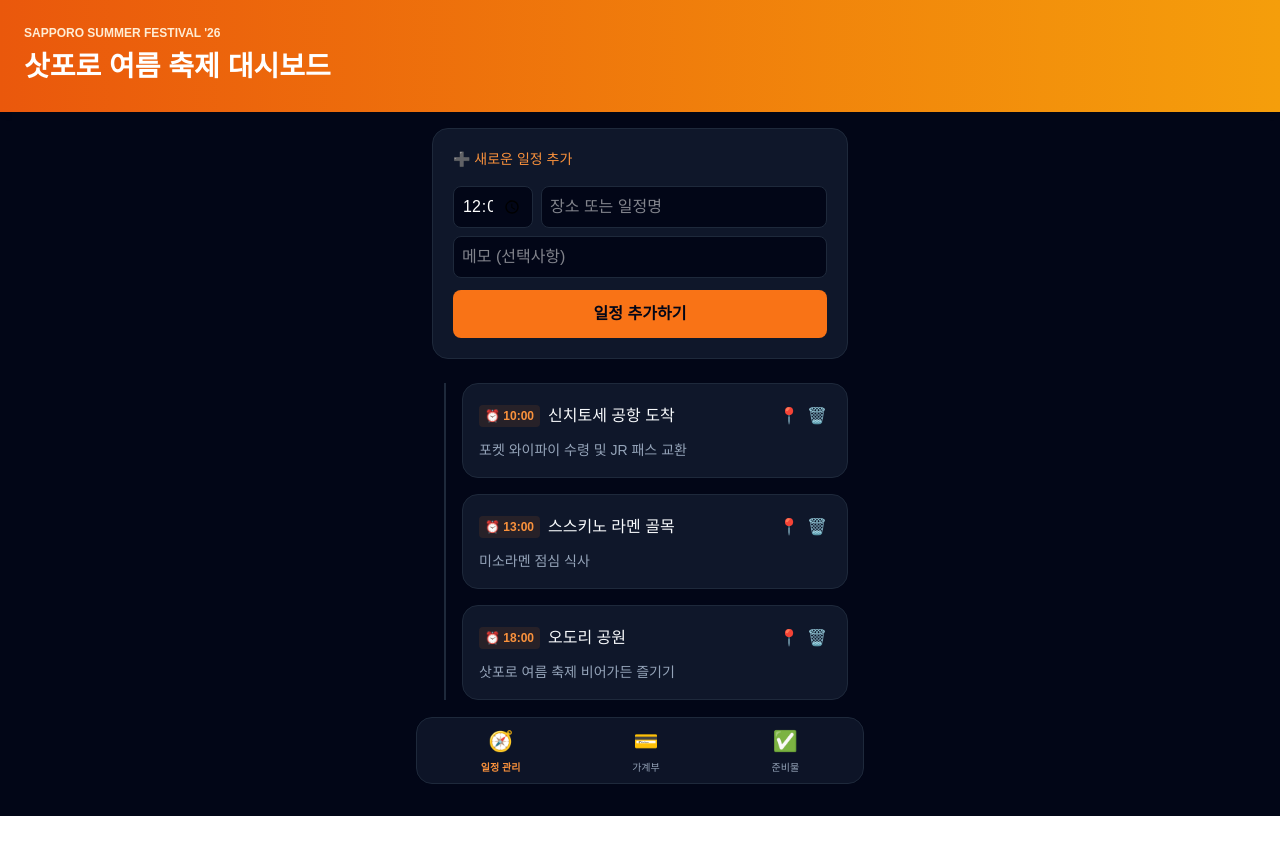
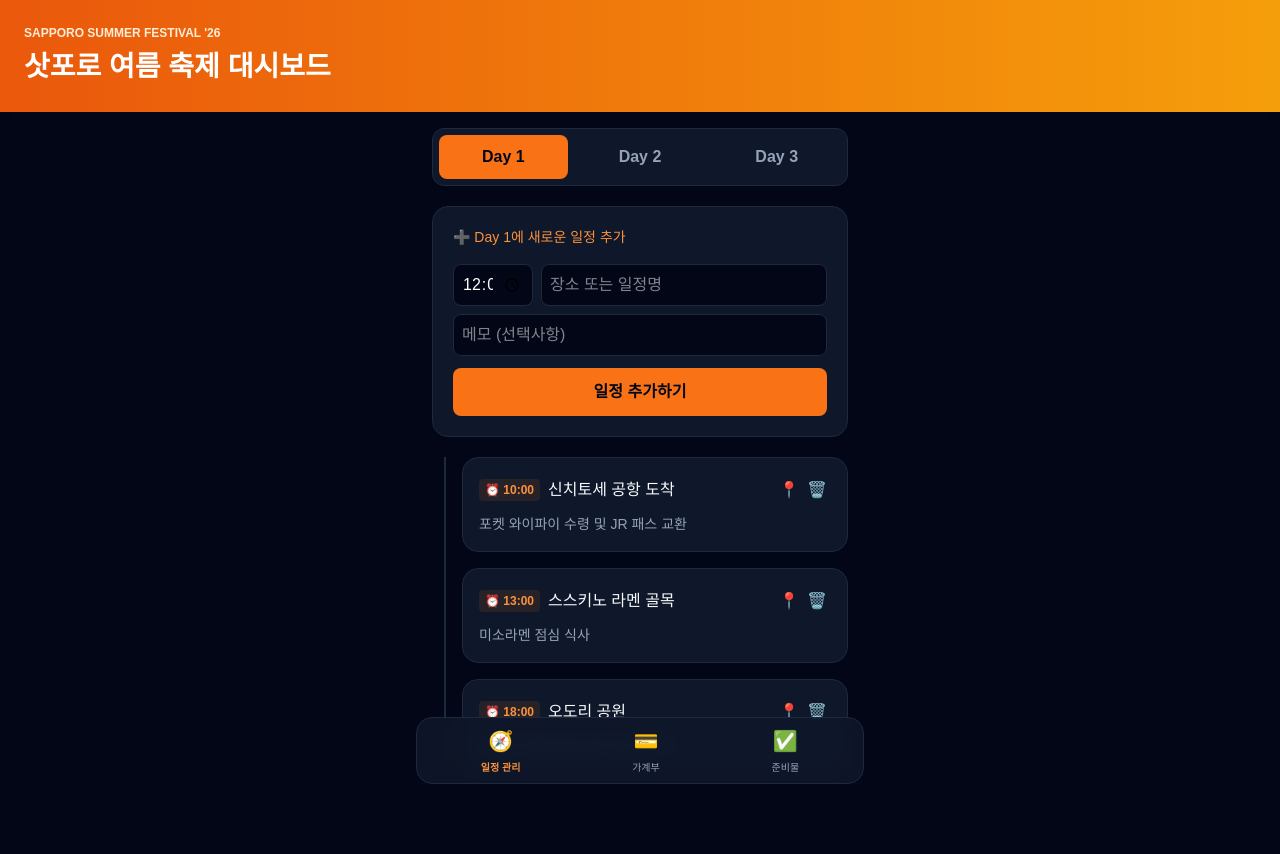
Before and after one commit to hkkim0916-ios/travel-dashboard, a React (Vite) app: page / in a window 1280 px wide. Shown: the top 854 px of the page. Before the commit the page ends 816 px from the top, so only its background shows below. Built offline with nearby package versions, Linux system fonts and the light colour scheme.

Commit message:
Refactor itinerary data structure to include day
Updated itinerary structure to include 'day' property for each item and modified related logic in the component.

```diff
--- a/src/App.jsx
+++ b/src/App.jsx
@@ -1,14 +1,20 @@
 import React, { useState, useEffect } from 'react';
 
 export default function App() {
+  // 메인 메뉴 탭 ('itinerary': 일정 관리, 'expense': 가계부, 'checklist': 준비물)
   const [activeTab, setActiveTab] = useState('itinerary');
+
+  // 일정 내부에서 사용하는 '날짜별 서브 탭' (Day 1, Day 2, Day 3)
+  const [activeDay, setActiveDay] = useState('Day 1');
 
   const [itineraries, setItineraries] = useState(() => {
     const saved = localStorage.getItem('sapporo_itineraries');
     return saved ? JSON.parse(saved) : [
-      { id: 1, time: '10:00', location: '신치토세 공항 도착', memo: '포켓 와이파이 수령 및 JR 패스 교환' },
-      { id: 2, time: '13:00', location: '스스키노 라멘 골목', memo: '미소라멘 점심 식사' },
-      { id: 3, time: '18:00', location: '오도리 공원', memo: '삿포로 여름 축제 비어가든 즐기기' }
+      { id: 1, day: 'Day 1', time: '10:00', location: '신치토세 공항 도착', memo: '포켓 와이파이 수령 및 JR 패스 교환' },
+      { id: 2, day: 'Day 1', time: '13:00', location: '스스키노 라멘 골목', memo: '미소라멘 점심 식사' },
+      { id: 3, day: 'Day 1', time: '18:00', location: '오도리 공원', memo: '삿포로 여름 축제 비어가든 즐기기' },
+      { id: 4, day: 'Day 2', time: '09:00', location: '오타루 이동', memo: 'JR 열차 타고 오타루운하 관광' },
+      { id: 5, day: 'Day 3', time: '11:00', location: '삿포로 맥주 박물관', memo: '맥주 시음 및 역사 투어' }
     ];
   });
 
@@ -29,14 +35,17 @@ export default function App() {
     ];
   });
 
+  // 일정 입력 폼 상태
   const [newLocation, setNewLocation] = useState('');
   const [newTime, setNewTime] = useState('12:00');
   const [newMemo, setNewMemo] = useState('');
 
+  // 가계부 입력 폼 상태
   const [expCategory, setExpCategory] = useState('식비');
   const [expAmount, setExpAmount] = useState('');
   const [expMemo, setExpMemo] = useState('');
 
+  // 체크리스트 입력 폼 상태
   const [newTodo, setNewTodo] = useState('');
 
   useEffect(() => {
@@ -54,7 +63,14 @@ export default function App() {
   const addItinerary = (e) => {
     e.preventDefault();
     if (!newLocation.trim()) return;
-    setItineraries([...itineraries, { id: Date.now(), time: newTime, location: newLocation, memo: newMemo }].sort((a, b) => a.time.localeCompare(b.time)));
+    const newItem = {
+      id: Date.now(),
+      day: activeDay, // 현재 선택된 날짜 탭에 자동으로 저장됩니다.
+      time: newTime,
+      location: newLocation,
+      memo: newMemo
+    };
+    setItineraries([...itineraries, newItem].sort((a, b) => a.time.localeCompare(b.time)));
     setNewLocation('');
     setNewMemo('');
   };
@@ -97,6 +113,9 @@ export default function App() {
     window.open(`https://www.google.com/maps/search/?api=1&query=${encodeURIComponent(location)}`, '_blank');
   };
 
+  // 현재 선택된 날짜(Day)의 일정만 걸러내는 필터링
+  const filteredItineraries = itineraries.filter(item => item.day === activeDay);
+
   return (
     <div style={{ minHeight: '100vh', backgroundColor: '#020617', color: '#f8fafc', paddingBottom: '100px', fontFamily: 'sans-serif' }}>
       {/* 상단 헤더 */}
@@ -108,11 +127,36 @@ export default function App() {
       {/* 메인 콘텐츠 영역 */}
       <div style={{ maxWidth: '448px', margin: '0 auto', padding: '16px' }}>
 
-        {/* 일정 관리 탭 */}
+        {/* 1. 일정 관리 탭 */}
         {activeTab === 'itinerary' && (
-          <div style={{ display: 'flex', flexDirection: 'column', gap: '24px' }}>
+          <div style={{ display: 'flex', flexDirection: 'column', gap: '20px' }}>
+
+            {/* 🌟 중요: 날짜 선택 서브 탭 (Day 1, Day 2, Day 3) */}
+            <div style={{ display: 'flex', gap: '8px', backgroundColor: '#0f172a', padding: '6px', borderRadius: '12px', border: '1px solid #1e293b' }}>
+              {['Day 1', 'Day 2', 'Day 3'].map((day) => (
+                <button
+                  key={day}
+                  onClick={() => setActiveDay(day)}
+                  style={{
+                    flex: 1,
+                    padding: '10px',
+                    border: 'none',
+                    borderRadius: '8px',
+                    backgroundColor: activeDay === day ? '#f97316' : 'transparent',
+                    color: activeDay === day ? '#020617' : '#94a3b8',
+                    fontWeight: 'bold',
+                    cursor: 'pointer',
+                    transition: 'all 0.2s'
+                  }}
+                >
+                  {day}
+                </button>
+              ))}
+            </div>
+
+            {/* 일정 추가 폼 */}
             <form onSubmit={addItinerary} style={{ backgroundColor: '#0f172a', border: '1px solid #1e293b', borderRadius: '16px', padding: '20px' }}>
-              <h3 style={{ margin: '0 0 16px 0', fontSize: '14px', color: '#fb923c' }}>➕ 새로운 일정 추가</h3>
+              <h3 style={{ margin: '0 0 16px 0', fontSize: '14px', color: '#fb923c' }}>➕ {activeDay}에 새로운 일정 추가</h3>
               <div style={{ display: 'flex', gap: '8px', marginBottom: '8px' }}>
                 <input type="time" value={newTime} onChange={(e) => setNewTime(e.target.value)} style={{ width: '80px', backgroundColor: '#020617', border: '1px solid #1e293b', borderRadius: '8px', padding: '8px', color: '#fff' }} />
                 <input type="text" placeholder="장소 또는 일정명" value={newLocation} onChange={(e) => setNewLocation(e.target.value)} style={{ flex: 1, backgroundColor: '#020617', border: '1px solid #1e293b', borderRadius: '8px', padding: '8px', color: '#fff' }} />
@@ -121,10 +165,14 @@ export default function App() {
               <button type="submit" style={{ width: '100%', backgroundColor: '#f97316', border: 'none', borderRadius: '8px', padding: '12px', color: '#020617', fontWeight: 'bold', cursor: 'pointer' }}>일정 추가하기</button>
             </form>
 
+            {/* 타임라인 일정 목록 */}
             <div style={{ borderLeft: '2px solid #1e293b', marginLeft: '12px', paddingLeft: '16px', display: 'flex', flexDirection: 'column', gap: '16px' }}>
-              {itineraries.map((item) => (
+              {filteredItineraries.length === 0 ? (
+                <p style={{ color: '#64748b', fontSize: '14px', margin: '16px 0' }}>등록된 일정이 없습니다. 일정을 추가해 보세요!</p>
+              ) : (
+                filteredItineraries.map((item) => (
                   <div key={item.id} style={{ backgroundColor: '#0f172a', border: '1px solid #1e293b', borderRadius: '16px', padding: '16px' }}>
-                  <div style={{ display: 'flex', justifyContent: 'between', alignItems: 'center', flexWrap: 'wrap', gap: '8px' }}>
+                    <div style={{ display: 'flex', justifyContent: 'space-between', alignItems: 'center', gap: '8px' }}>
                       <span style={{ fontSize: '12px', color: '#fb923c', backgroundColor: 'rgba(249,115,22,0.1)', padding: '2px 6px', borderRadius: '4px', fontWeight: 'bold' }}>⏰ {item.time}</span>
                       <h4 style={{ margin: 0, flex: 1, fontSize: '16px' }}>{item.location}</h4>
                       <div>
@@ -134,11 +182,13 @@ export default function App() {
                     </div>
                     {item.memo && <p style={{ margin: '8px 0 0 0', fontSize: '14px', color: '#94a3b8' }}>{item.memo}</p>}
                   </div>
-              ))}
+                ))
+              )}
             </div>
           </div>
         )}
 
+        {/* 2. 가계부 탭 */}
         {activeTab === 'expense' && (
           <div style={{ display: 'flex', flexDirection: 'column', gap: '24px' }}>
             <div style={{ backgroundColor: '#0f172a', border: '1px solid #1e293b', borderRadius: '16px', padding: '20px', display: 'flex', justifyContent: 'space-between', alignItems: 'center' }}>
@@ -182,6 +232,7 @@ export default function App() {
           </div>
         )}
 
+        {/* 3. 준비물 탭 */}
         {activeTab === 'checklist' && (
           <div style={{ display: 'flex', flexDirection: 'column', gap: '24px' }}>
             <form onSubmit={addChecklist} style={{ backgroundColor: '#0f172a', border: '1px solid #1e293b', borderRadius: '16px', padding: '20px', display: 'flex', gap: '8px' }}>
@@ -205,7 +256,7 @@ export default function App() {
 
       </div>
 
-      {/* 하단 탭바 고정 */}
+      {/* 하단 고정 메뉴바 */}
       <div style={{ position: 'fixed', bottom: '16px', left: '16px', right: '16px', maxWidth: '448px', margin: '0 auto', backgroundColor: 'rgba(15,23,42,0.9)', backdropFilter: 'blur(8px)', border: '1px solid #1e293b', borderRadius: '16px', padding: '8px', display: 'flex', justifyContent: 'space-around', zIndex: 100 }}>
         <button onClick={() => setActiveTab('itinerary')} style={{ background: 'none', border: 'none', color: activeTab === 'itinerary' ? '#fb923c' : '#94a3b8', cursor: 'pointer', display: 'flex', flexDirection: 'column', alignItems: 'center', gap: '4px', fontWeight: activeTab === 'itinerary' ? 'bold' : 'normal' }}>
           <span style={{ fontSize: '20px' }}>🧭</span>
```
Lines whose indentation alone changed are shown as unchanged.
